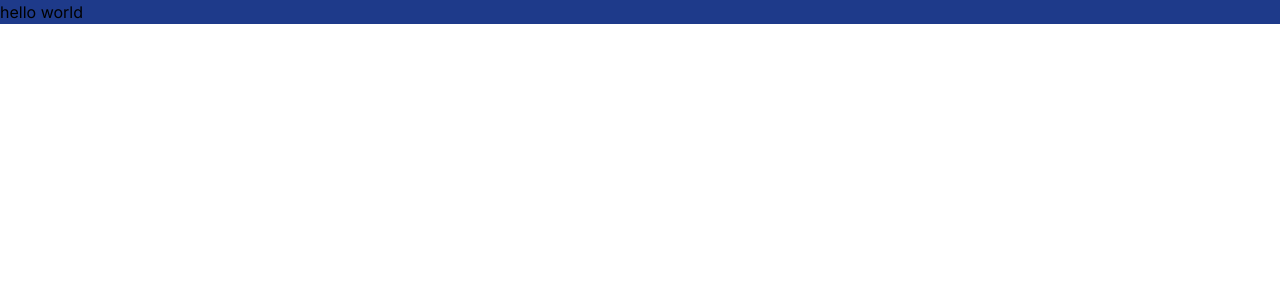
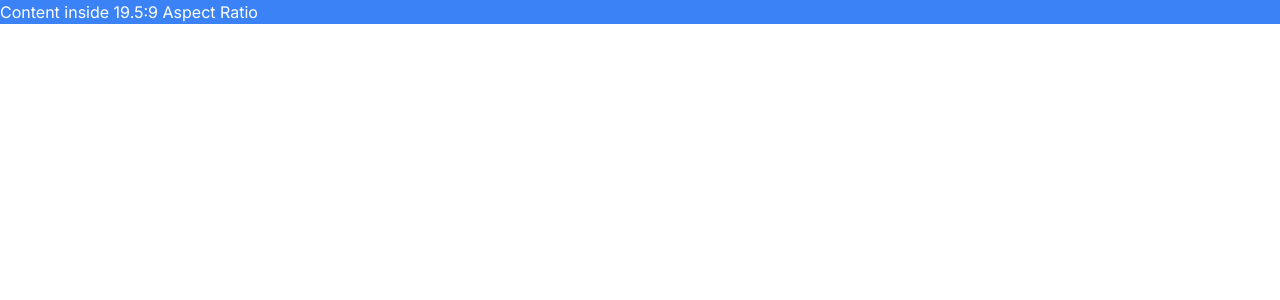
Before and after one commit to mwcui/portfolio, a Next.js app: page / in a window 1280 px wide. Shown: the top 300 px of the page. Built offline with nearby package versions, Linux system fonts and the light colour scheme.

Commit message:
setting up the aspect ratio for all content

```diff
--- /dev/null
+++ b/src/app/Components/aspectratio.js
@@ -0,0 +1,20 @@
+// the idea is that this keeps the form factor of the website clean
+// the goal is to have things change minimally between desktop and mobile
+// the baseline is the iphone aspect ratio 19.5:9
+
+
+// Explanation:
+// relative w-full: The div is set to be relative with a width of 100% of its parent element.
+// style={{ paddingTop: '46.15%' }}: This padding-top ensures the aspect ratio is maintained. It's calculated as (9 / 19.5) * 100 = 46.15%.
+// absolute inset-0: This ensures the child content (children) fills the container completely.
+
+
+export default function AspectRatio({ children }) {
+    return (
+      <div className="relative w-full" style={{ paddingTop: '46.15%' }}>
+        <div className="absolute inset-0">
+          {children}
+        </div>
+      </div>
+    );
+  }
--- a/src/app/page.js
+++ b/src/app/page.js
@@ -1,7 +1,11 @@
-import Image from "next/image";
+import AspectRatio from "./Components/aspectratio";
 
 export default function Home() {
   return (
-    <div className="bg-blue-900">hello world</div>
+    <AspectRatio>
+      <div className="bg-blue-500">
+        <h1 className="text-white">Content inside 19.5:9 Aspect Ratio</h1>
+      </div>
+    </AspectRatio>
   );
 }
```
